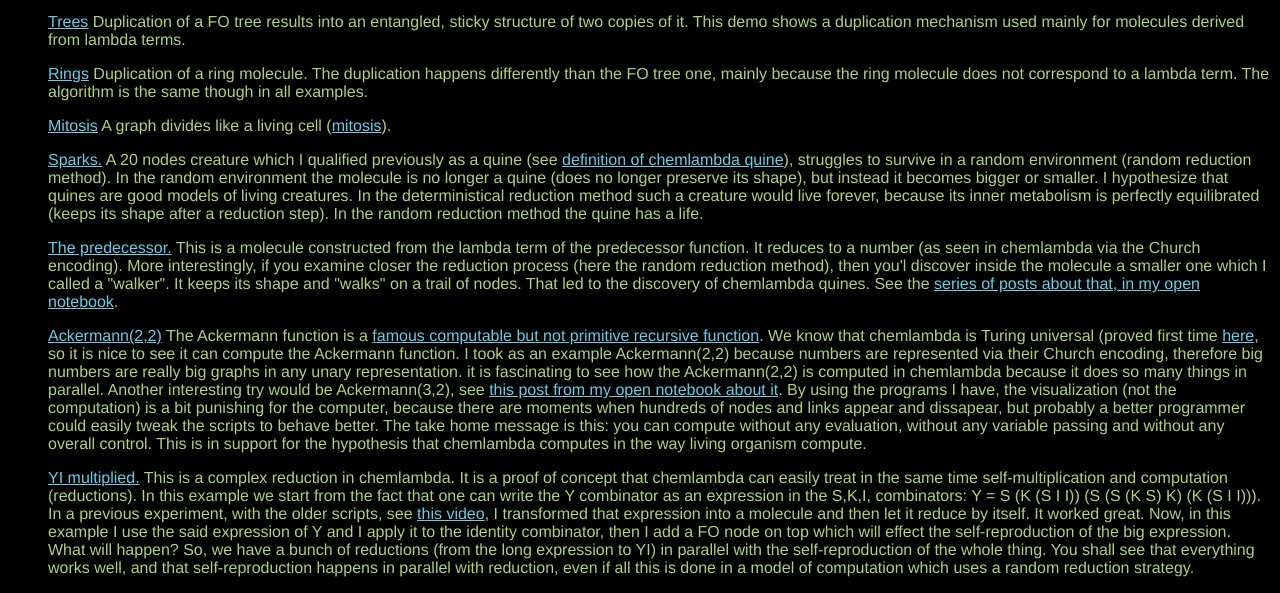
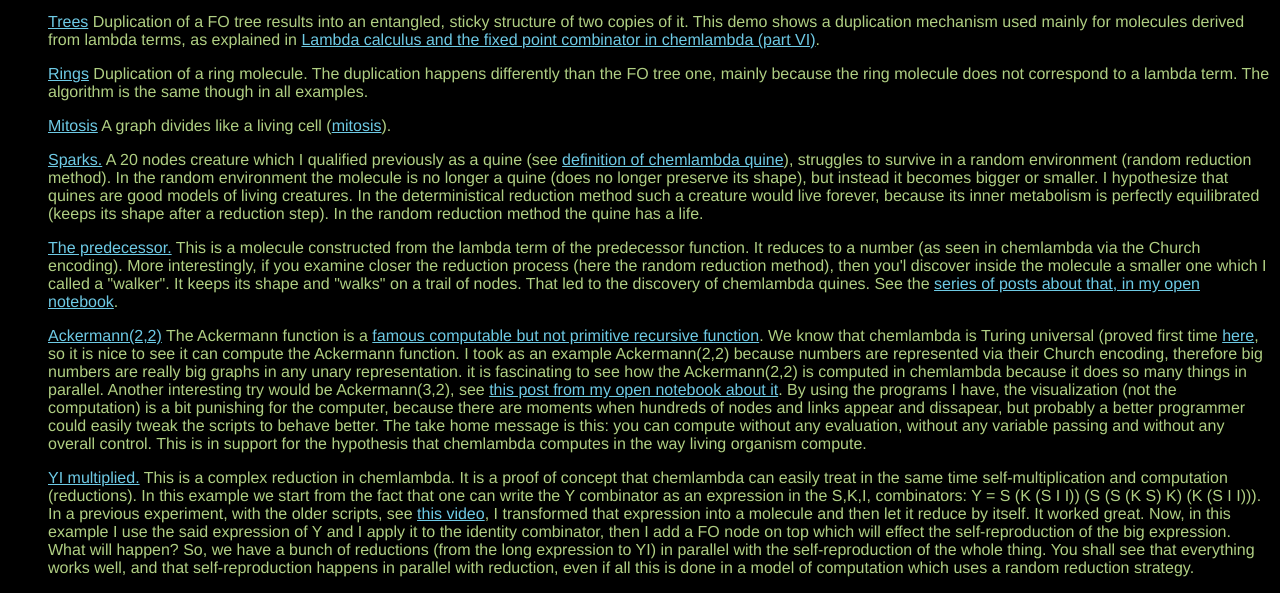
Before and after one commit to chorasimilarity/chemlambda-gui, a plain HTML site: page dynamic/demos.html in a window 1280 px wide. Shown: the part 316-909 px from the top of the page. Drawn offline with nearby package versions, Linux system fonts and the light colour scheme.

Commit message:
link added

```diff
--- a/dynamic/demos.html
+++ b/dynamic/demos.html
@@ -57,7 +57,7 @@
     margin:35px 0 36px;      >  &nbsp; </ul>
 
 <ul     padding:30px 0 36px 35px;
-    margin:35px 0 36px;      >   <a href="http://chorasimilarity.github.io/chemlambda-gui/dynamic/fotreefull.html">Trees</a> Duplication of a FO tree results into an entangled, sticky structure of two copies of it. This demo shows a duplication mechanism used mainly for molecules derived from lambda terms. </ul>
+    margin:35px 0 36px;      >   <a href="http://chorasimilarity.github.io/chemlambda-gui/dynamic/fotreefull.html">Trees</a> Duplication of a FO tree results into an entangled, sticky structure of two copies of it. This demo shows a duplication mechanism used mainly for molecules derived from lambda terms, as explained in <a href="http://chorasimilarity.wordpress.com/2014/07/22/lambda-calculus-and-the-fixed-point-combinator-in-chamlambda-vi/">Lambda calculus and the fixed point combinator in chemlambda (part VI)</a>. </ul>
 
 
 
```
